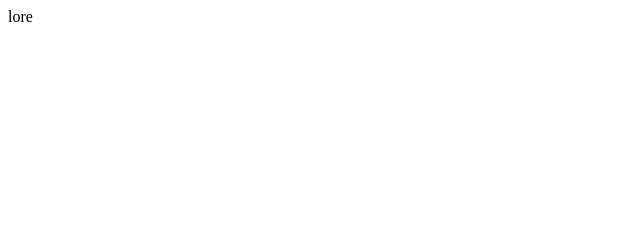
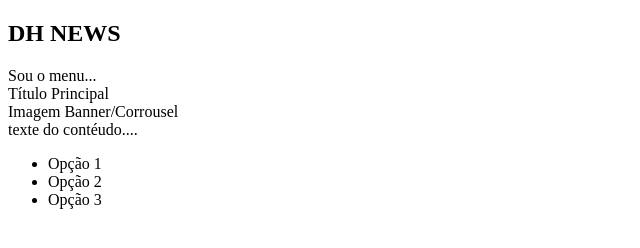
Before and after one commit to renatosantosti/dhnews, a plain HTML site: page index.html in a window 1280 px wide. Shown: the whole page, without its empty margins (0-640 px from the left). Drawn offline with Linux system fonts and the light colour scheme.

Commit message:
marcações das areas do site

```diff
--- a/index.html
+++ b/index.html
@@ -1,17 +1,31 @@
 <!DOCTYPE html>
-<html>
+<html lang="pt-br">
   <head>
-    <meta charset="utf-8">
-    <title>
-      Site DH
-    </title>
+    <meta charset="utf-8" />
+    <title>Site DH</title>
   </head>
   <body>
     <header>
-
+      <nav>
+        <h1>DH NEWS</h1>
+        <div>Sou o menu...</div>
+      </nav>
     </header>
     <main>
-      <section>lore</section>
+      <section>Título Principal</section>
+      <section>Imagem Banner/Corrousel</section>
+      <section>
+        <article>texte do contéudo....</article>
+      </section>
     </main>
+    <footer>
+      <nav>
+        <ul>
+          <li>Opção 1</li>
+          <li>Opção 2</li>
+          <li>Opção 3</li>
+        </ul>
+      </nav>
+    </footer>
   </body>
 </html>
```
